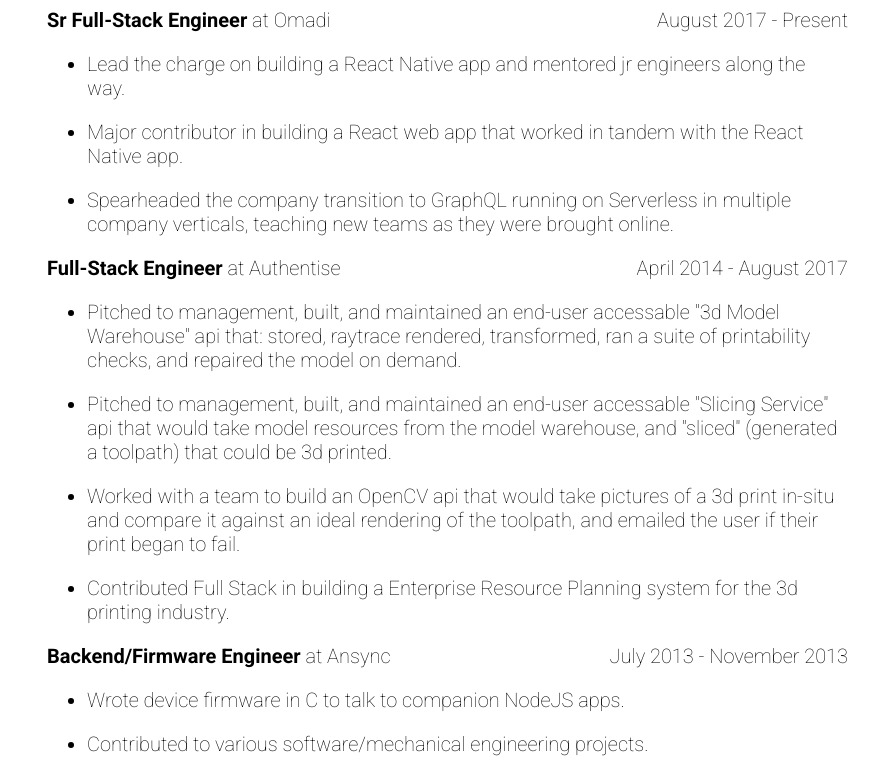
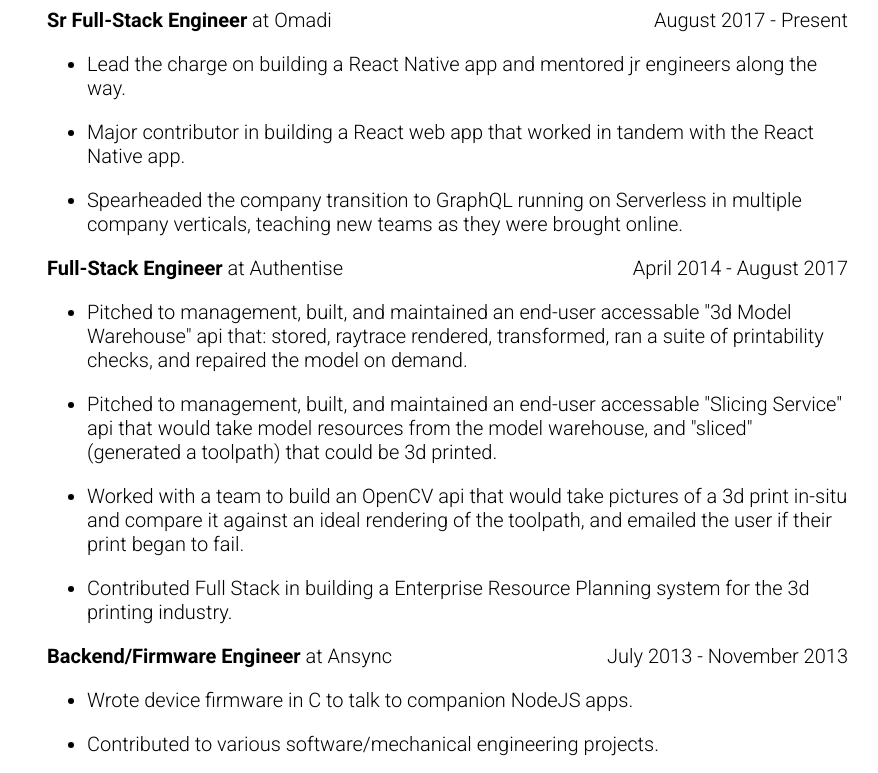
Before and after one commit to DoWhileGeek/resume, a React app: page / in a window 1280 px wide. Shown: the part 677-1450 px from the top of the page, without its empty margins (200-1078 px from the left). Built offline with nearby package versions, Linux system fonts and the light colour scheme.

Commit message:
stop using 100 weight font and lighten up font download

```diff
--- a/index.html
+++ b/index.html
@@ -2,7 +2,7 @@
 <html>
   <head>
     <meta charset="UTF-8" />
-    <link href="https://fonts.googleapis.com/css?family=Roboto:100,300,700" rel="stylesheet">
+    <link href="https://fonts.googleapis.com/css?family=Roboto:300,700" rel="stylesheet">
   </head>
   <body>
     <div id="root"></div>
--- a/src/styles.scss
+++ b/src/styles.scss
@@ -1,7 +1,7 @@
 body {
   font-family: 'Roboto', sans-serif;
   font-size: 20px;
-  font-weight: 100;
+  font-weight: 300;
 }
 
 .container {
```
